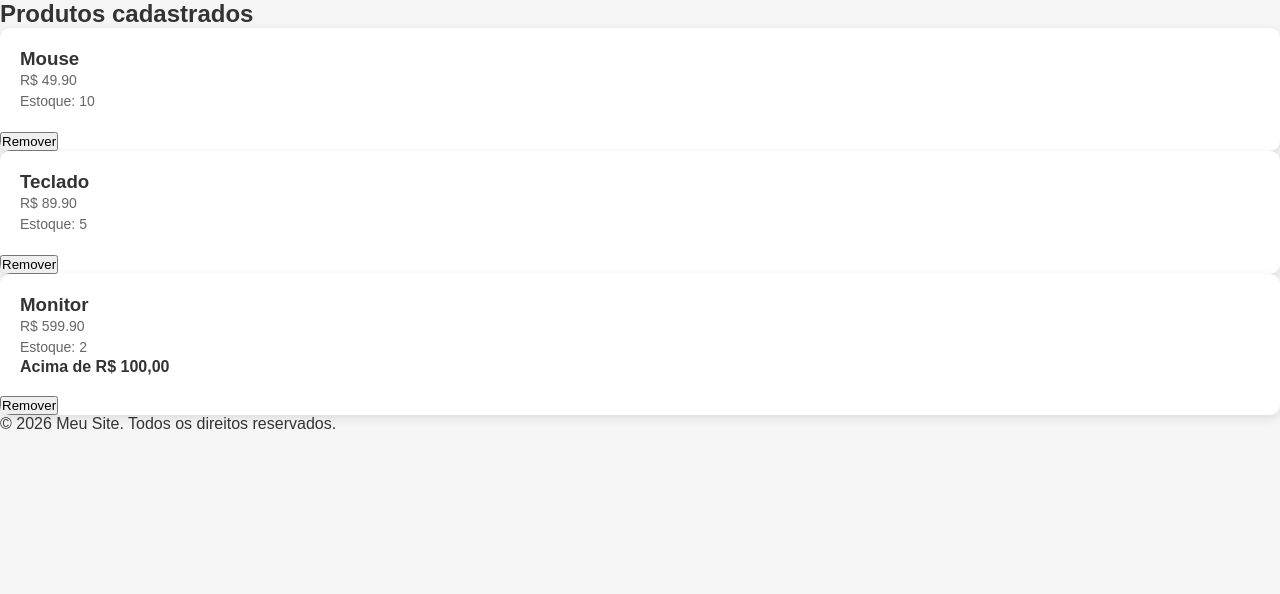
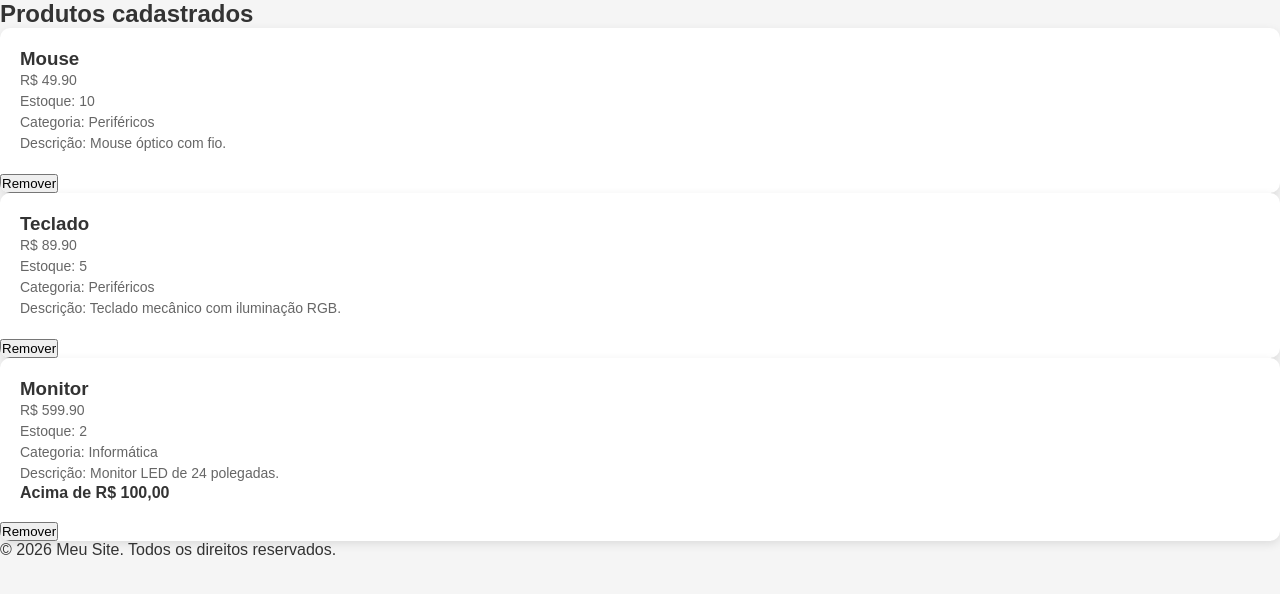
Before and after one commit to samueldolberth/API-rest, a Flask app: page / in a window 1280 px wide. Shown: the part 90-684 px from the top of the page. Run offline with Flask 3, Linux system fonts and the light colour scheme.

Commit message:
tratativa de erros

```diff
--- a/app.py
+++ b/app.py
@@ -3,9 +3,27 @@ from flask import Flask, render_template, request, url_for, redirect
 app = Flask(__name__)
 
 produtos = [
-    {"nome": "Mouse", "preco": 49.90, "estoque": 10},
-    {"nome": "Teclado", "preco": 89.90, "estoque": 5},
-    {"nome": "Monitor", "preco": 599.90, "estoque": 2}
+    {
+        "nome": "Mouse",
+        "preco": 49.90,
+        "estoque": 10,
+        "categoria": "Periféricos",
+        "descricao": "Mouse óptico com fio."
+    },
+    {
+        "nome": "Teclado",
+        "preco": 89.90,
+        "estoque": 5,
+        "categoria": "Periféricos",
+        "descricao": "Teclado mecânico com iluminação RGB."
+    },
+    {
+        "nome": "Monitor",
+        "preco": 599.90,
+        "estoque": 2,
+        "categoria": "Informática",
+        "descricao": "Monitor LED de 24 polegadas."
+    }
 ]
 
 @app.route('/')
@@ -19,16 +37,38 @@ def sobre():
 @app.route("/novo", methods=["GET", "POST"])
 def novo():
     if request.method == "POST":
-        nome = request.form["nome"]
-        preco = float(request.form["preco"])
-        if preco <= 0:
-            return render_template("novo.html", erro="O preço deve ser maior que zero.")
+        nome = request.form.get("nome", "").strip()
+        preco_texto = request.form.get("preco", "")
+        estoque_texto = request.form.get("estoque", "")
+        categoria = request.form.get("categoria", "")
+        descricao = request.form.get("descricao", "").strip()
 
-        estoque = int(request.form["estoque"])
-        if estoque <= 0: # nessa versao não é possivel cadastrar item sem estoque
-            return render_template("novo.html", erro="O estoque deve ser um número não negativo.")
+        erros = []
+        if not nome:
+            erros.append("O nome do produto é obrigatório.")
+        if not categoria:
+            erros.append("Selecione uma categoria para o produto.")
 
-        produtos.append({"nome": nome, "preco": preco, "estoque": estoque})
+        preco = None
+        try:
+            preco = float(preco_texto)
+            if preco <= 0:
+                erros.append("O preço deve ser maior que zero.")
+        except ValueError:
+            erros.append("Preço inválido.")
+
+        estoque = None
+        try:
+            estoque = int(estoque_texto)
+            if estoque <= 0:
+                erros.append("O estoque deve ser maior que zero.")
+        except ValueError:
+            erros.append("Estoque inválido.")
+
+        if erros:
+            return render_template("novo.html", erros=erros)
+
+        produtos.append({"nome": nome, "preco": preco, "estoque": estoque, "categoria": categoria, "descricao": descricao})
         return redirect(url_for("index"))
     return render_template("novo.html")
 
--- a/templates/index.html
+++ b/templates/index.html
@@ -23,6 +23,14 @@
 
                         <p class="produto-estoque">
                             Estoque: {{ produto.estoque }}
+                        </p>
+
+                        <p class="produto-categoria">
+                            Categoria: {{ produto.categoria }}
+                        </p>
+
+                        <p class="produto-descricao">
+                            Descrição: {{ produto.descricao }}
                         </p>
 
                         {% if produto.preco > 100 %}
```
Also changed, not shown: templates/novo.html (+18 -2 lines).
